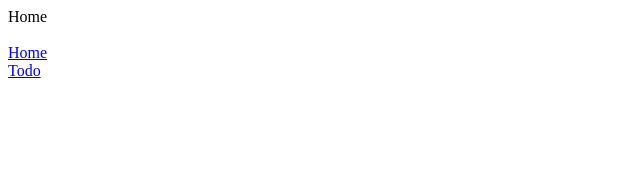
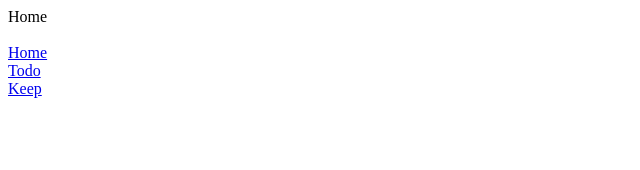
Before and after one commit to priyansh71/keeper, a React (Create React App) app: page / in a window 1280 px wide. Shown: the top 170 px of the page, without its empty margins (0-640 px from the left). Built offline with nearby package versions, Linux system fonts and the light colour scheme; a web font is replaced by a local one.

Commit message:
managed Links

```diff
--- a/src/Home.jsx
+++ b/src/Home.jsx
@@ -14,6 +14,10 @@ const App = () =>{
         <Link to="/todo">
             Todo
         </Link>
+        <br />
+        <Link to="/keep">
+            Keep
+        </Link>
 
 
         </div>
```
